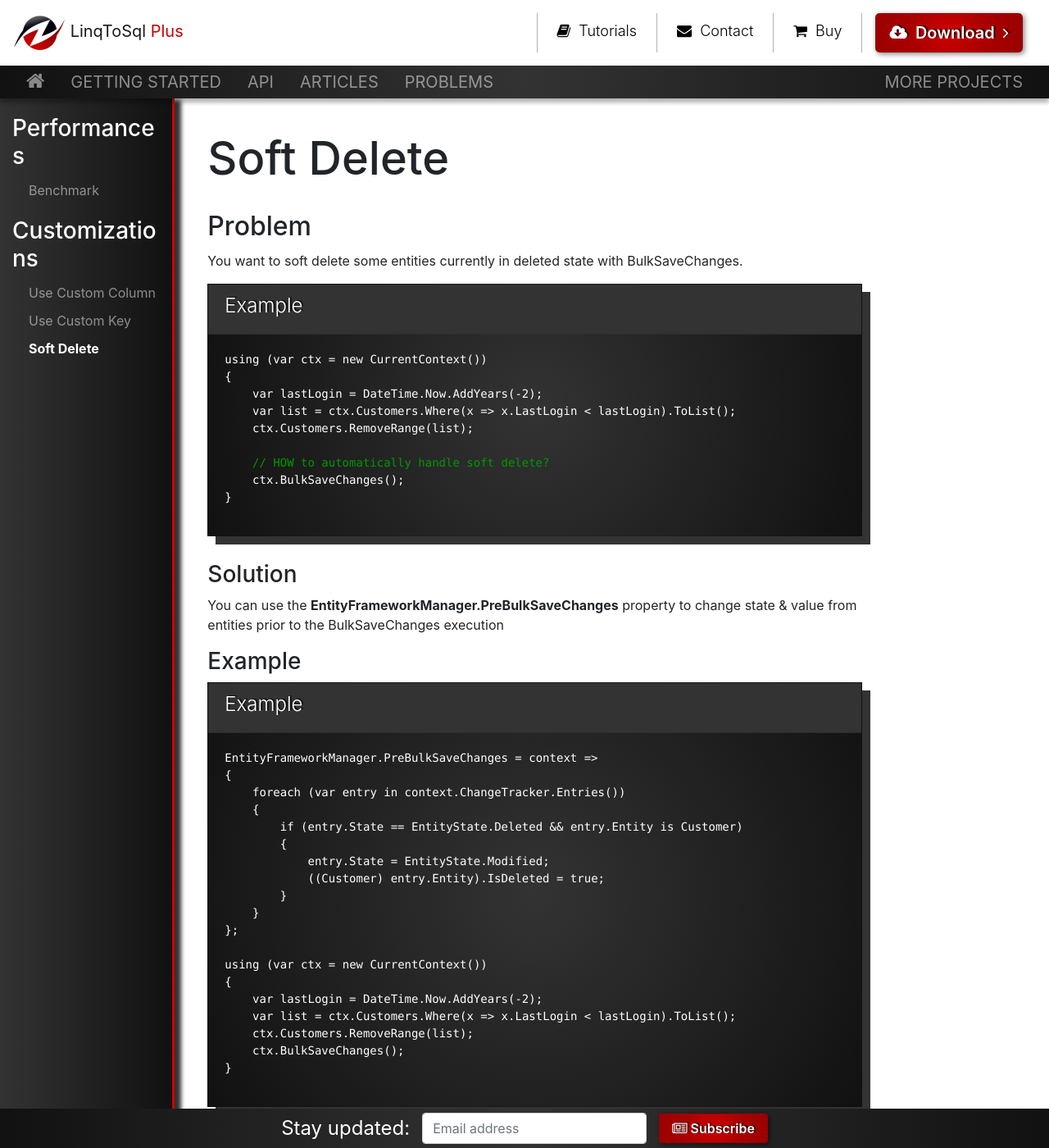
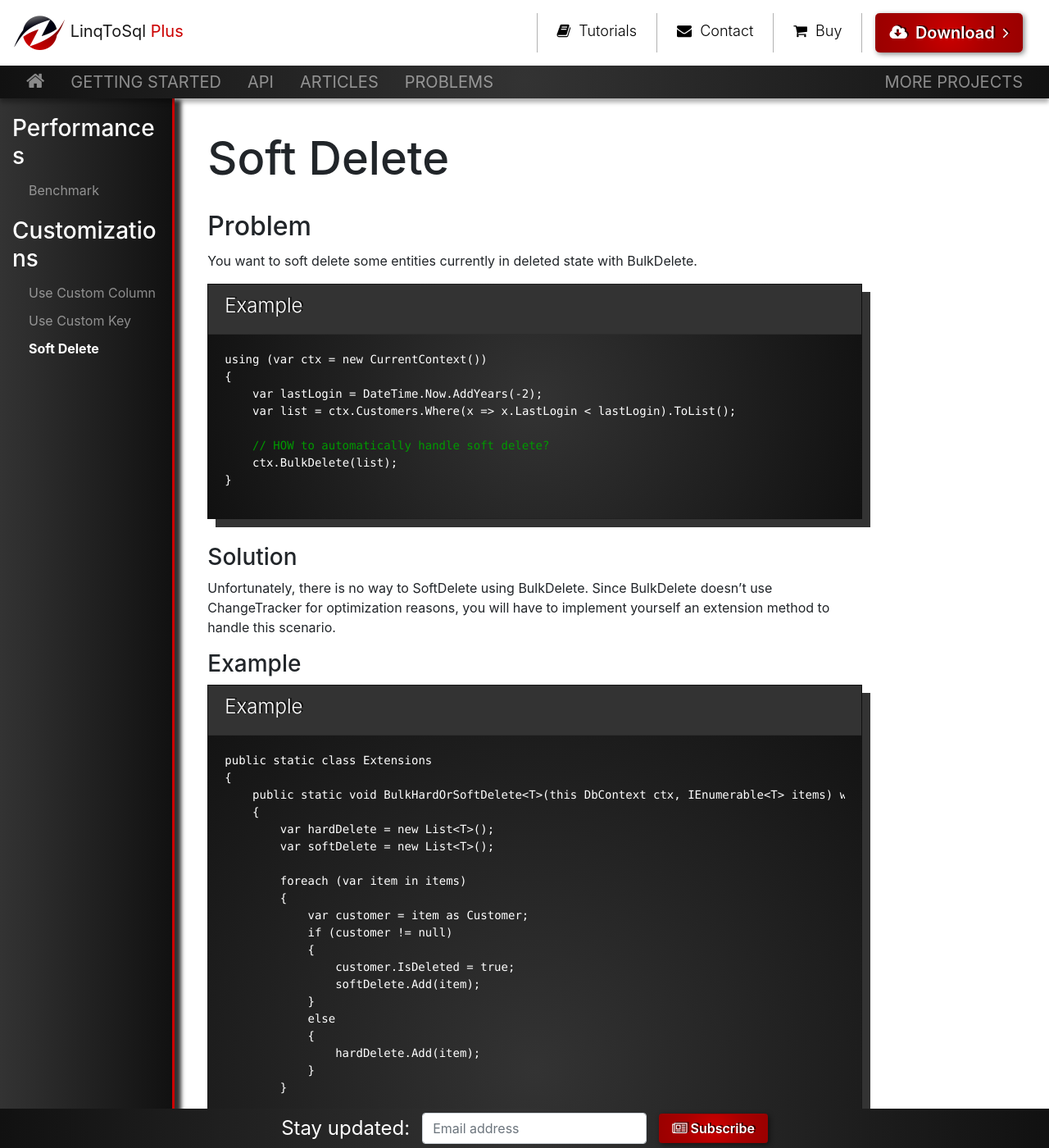
Before and after one commit to zzzprojects/LinqToSql-Plus, a Jekyll site: the page built from docs/pages/articles/soft-delete.md, in a window 1280 px wide and 1400 px high. Shown: the whole window at 82% size. Built offline with Jekyll 4.4.1, drawn with Linux system fonts in a browser that asks for light colours; nearby versions of some CDN libraries; our own code applies the rules of GitHub Pages for plain Markdown files.

Commit message:
Update soft-delete.md

```diff
--- a/docs/pages/articles/soft-delete.md
+++ b/docs/pages/articles/soft-delete.md
@@ -1,7 +1,7 @@
 ---
 permalink: soft-delete
 ---
-
+<!--
 ## Problem
 You want to soft delete some entities currently in deleted state with BulkSaveChanges.
 
@@ -44,7 +44,7 @@ using (var ctx = new CurrentContext())
     ctx.Customers.RemoveRange(list);
     ctx.BulkSaveChanges();
 }
-{% endhighlight %}
+{% endhighlight %}!-->
 
 ## Problem
 You want to soft delete some entities currently in deleted state with BulkDelete.
```
